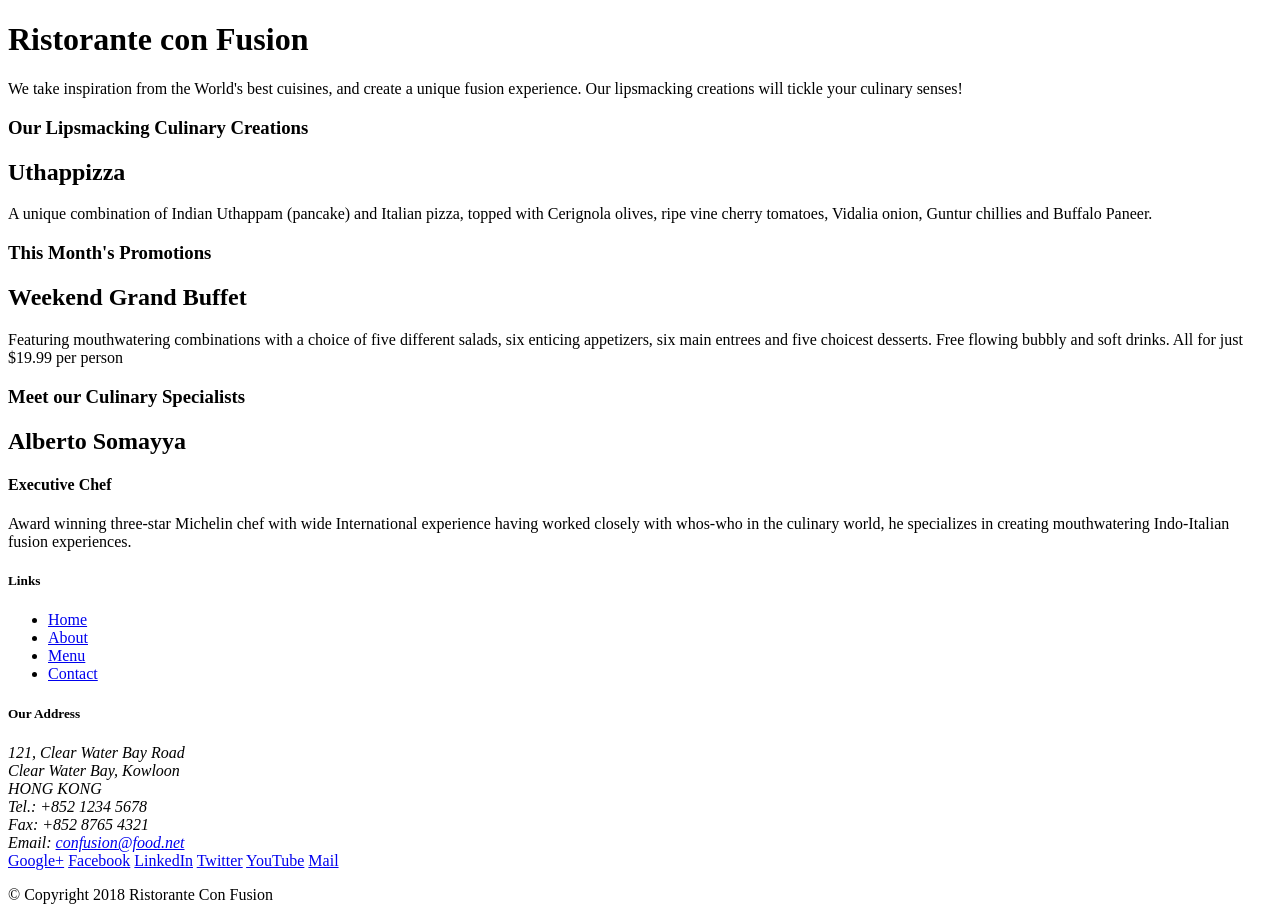
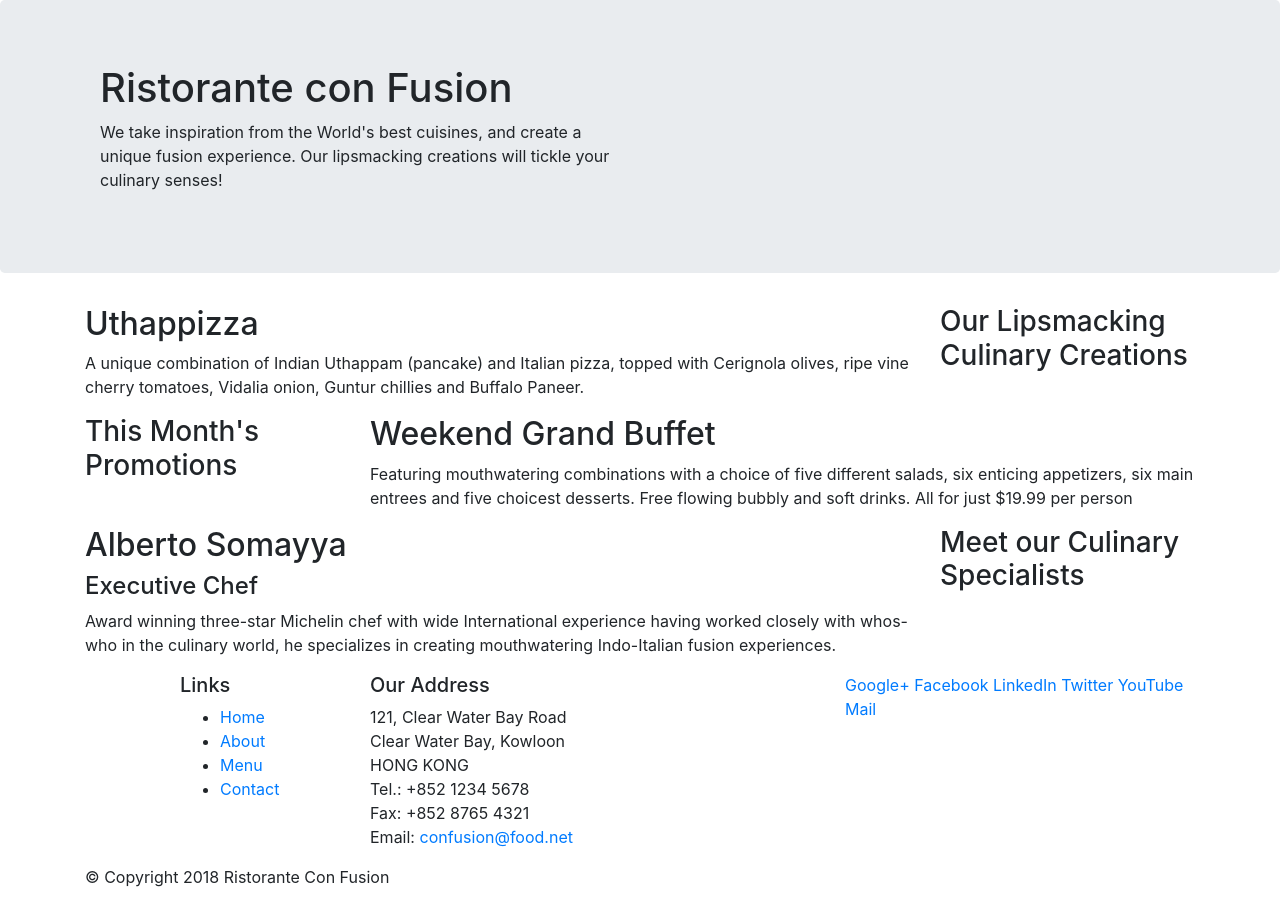
Before and after one commit to woke02/First-repo, a website: page index.html in a window 1280 px wide. Drawn offline with nearby package versions, Linux system fonts and the light colour scheme.

Commit message:
First Commit

```diff
--- a/index.html
+++ b/index.html
@@ -2,51 +2,55 @@
 <html lang="en">
 
 <head>
+    <meta charset="utf-8">
+    <meta name="viewport" content="width=device-width, initial-scale=1, shrink-to-fit=no">
+    <meta http-equiv="x-ua-compatible" content="ie=edge">
+    <link rel="stylesheet" href="node_modules/bootstrap/dist/css/bootstrap.min.css">
     <title>Ristorante Con Fusion</title>
 </head>
 
 <body>
 
-    <header>
-        <div>
+    <header class="jumbotron">
+        <div class="container">
             <div>
-                <div>
+                <div class="col-12 col-sm-6">
                     <h1>Ristorante con Fusion</h1>
                     <p>We take inspiration from the World's best cuisines, and create a unique fusion experience. Our lipsmacking creations will tickle your culinary senses!</p>
                 </div>
-                <div>
+                <div class="col-12 col-sm">
                 </div>
             </div>
         </div>
     </header>
 
-    <div>
-        <div>
-            <div>
+    <div class="container">
+        <div class="row">
+            <div class="col-12 col-sm-4 order-sm-last col-md-3">
                 <h3>Our Lipsmacking Culinary Creations</h3>
             </div>
-            <div>
+            <div class="col-12 col-sm order-sm-first col-md">
                 <h2>Uthappizza</h2>
                 <p>A unique combination of Indian Uthappam (pancake) and Italian pizza, topped with Cerignola olives, ripe vine cherry tomatoes, Vidalia onion, Guntur chillies and Buffalo Paneer.</p>
             </div>
         </div>
 
 
-        <div>
-            <div>
+        <div class="row">
+            <div class="col-12 col-sm-4 col-md-3">
                 <h3>This Month's Promotions</h3>
             </div>
-            <div>
+            <div class="col-12 col-sm col-md">
                 <h2>Weekend Grand Buffet</h2>
                 <p>Featuring mouthwatering combinations with a choice of five different salads, six enticing appetizers, six main entrees and five choicest desserts. Free flowing bubbly and soft drinks. All for just $19.99 per person </p>
             </div>
         </div>
 
-        <div>
-            <div>
+        <div class="row">
+            <div class="col-12 col-sm-4 order-sm-last col-md-3">
                 <h3>Meet our Culinary Specialists</h3>
             </div>
-            <div>
+            <div class="col-12 col-sm  order-sm-first col-md">
                 <h2>Alberto Somayya</h2>
                 <h4>Executive Chef</h4>
                 <p>Award winning three-star Michelin chef with wide International experience having worked closely with whos-who in the culinary world, he specializes in creating mouthwatering Indo-Italian fusion experiences. </p>
@@ -55,9 +59,9 @@
     </div>
 
     <footer>
-        <div>
-            <div>
-                <div>
+        <div class="container">
+            <div class="row">
+                <div class="col-4 offset-1 col-sm-2">
                     <h5>Links</h5>
                     <ul>
                         <li><a href="#">Home</a></li>
@@ -66,7 +70,7 @@
                         <li><a href="#">Contact</a></li>
                     </ul>
                 </div>
-                <div>
+                <div class="col-7 col-sm-5">
                     <h5>Our Address</h5>
                     <address>
 		              121, Clear Water Bay Road<br>
@@ -77,7 +81,7 @@
 		              Email: <a href="mailto:confusion@food.net">confusion@food.net</a>
 		           </address>
                 </div>
-                <div>
+                <div class="col-12 col-sm-4">
                     <div>
                         <a href="http://google.com/+">Google+</a>
                         <a href="http://www.facebook.com/profile.php?id=">Facebook</a>
@@ -88,14 +92,16 @@
                     </div>
                 </div>
            </div>
-           <div>
-                <div>
+           <div class="row">
+                <div class="col-auto">
                     <p>© Copyright 2018 Ristorante Con Fusion</p>
                 </div>
            </div>
         </div>
     </footer>
-
+    <script src="node_modules/jquery/dist/jquery.slim.min.js"></script>
+    <script src="node_modules/popper.js/dist/umd/popper.min.js"></script>
+    <script src="node_modules/bootstrap/dist/js/bootstrap.min.js"></script>
 </body>
 
 </html>
```
